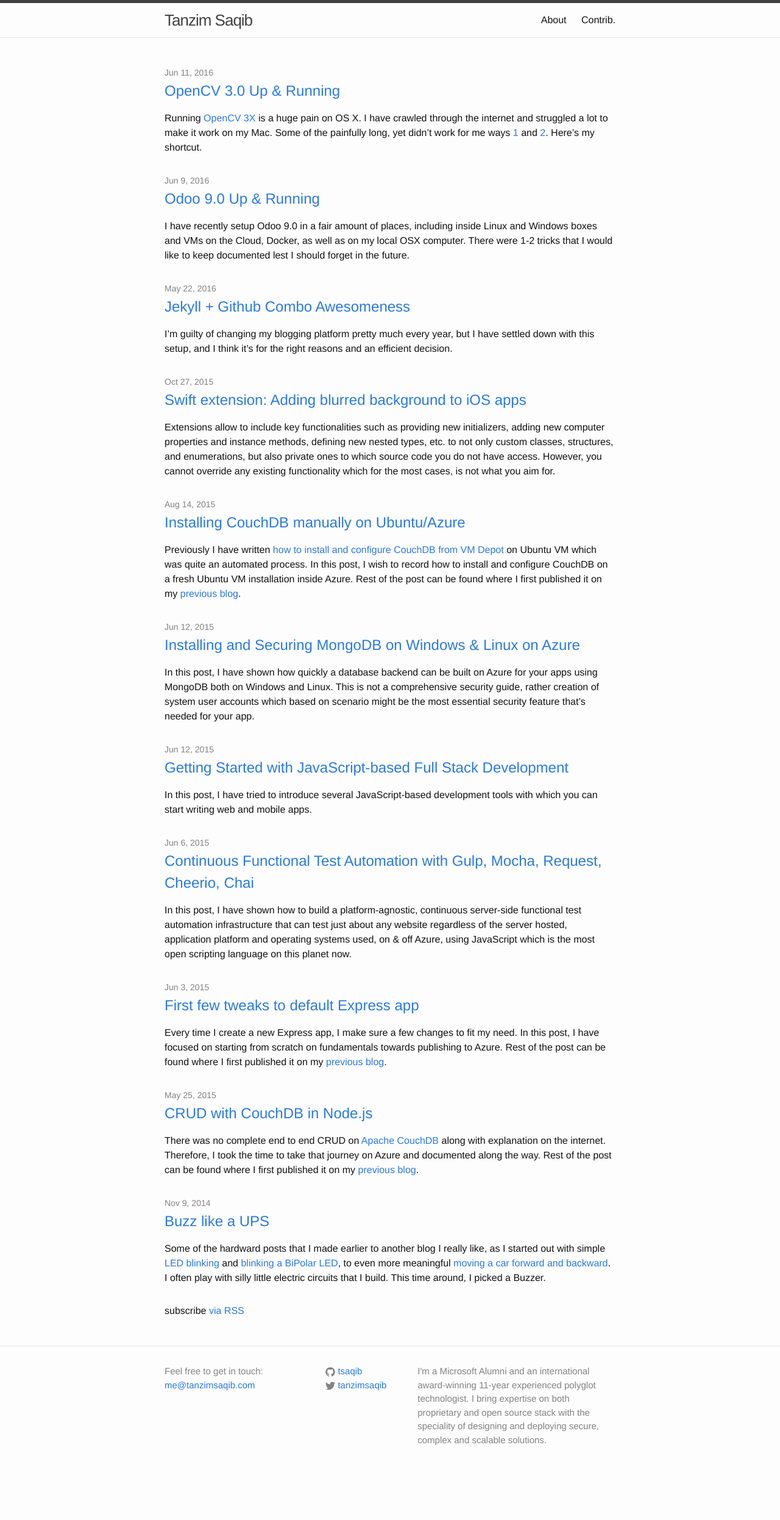
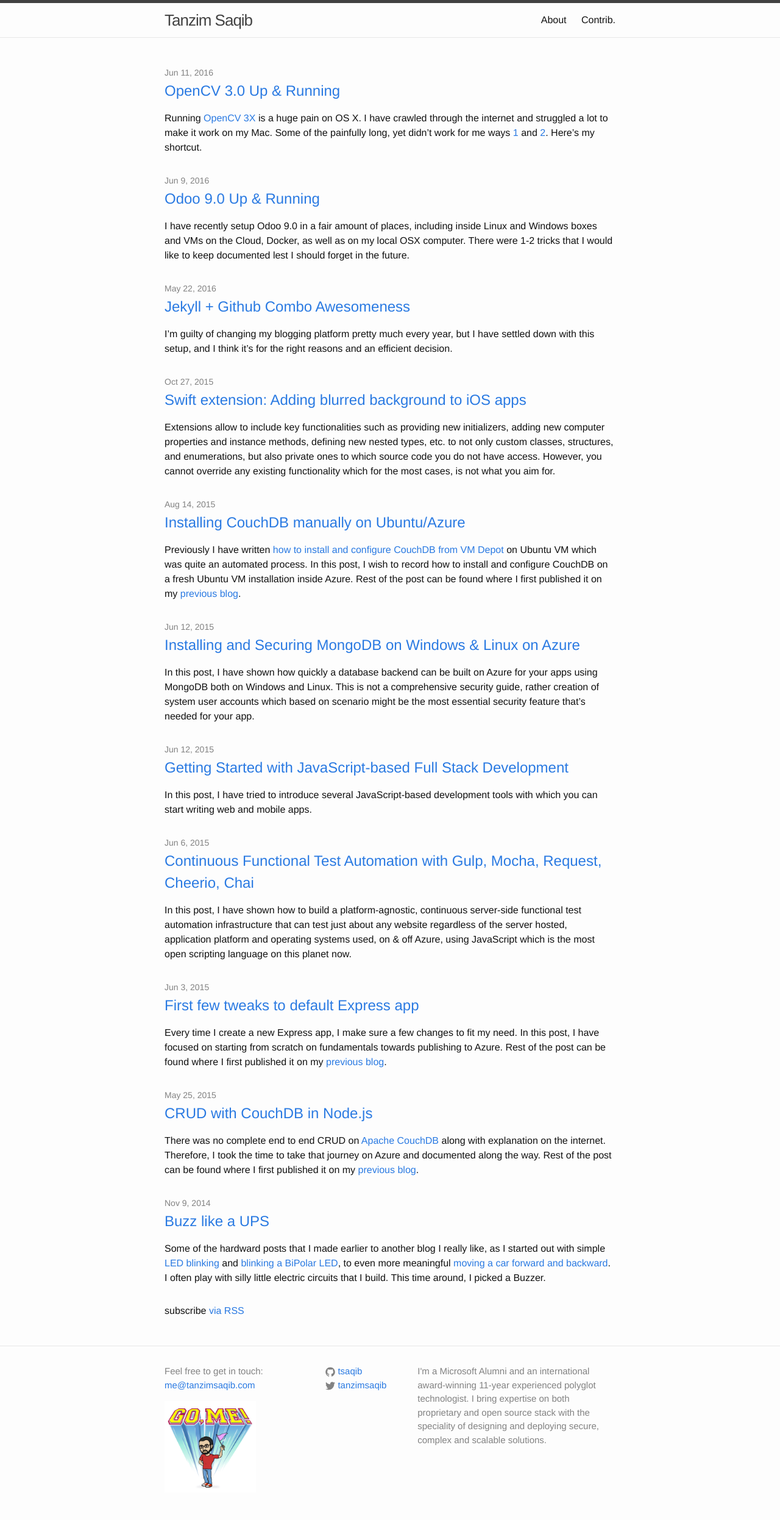
Before and after one commit to tsaqib/www, a Jekyll site: the page built from index.html, in a window 1280 px wide. Shown: the whole page at 61% size. Built offline with Jekyll 4.4.1, drawn with Linux system fonts in a browser that asks for light colours; before the commit the page ends 2433 px from its top, so only the background shows below that.

Commit message:
Added emoji

```diff
--- a/_includes/footer.html
+++ b/_includes/footer.html
@@ -11,6 +11,7 @@
           <li>Feel free to get in touch:</li>
           <li><a href="mailto:{{ site.email }}">{{ site.email }}</a></li>
         </ul>
+        <img src="/assets/bitmoji.png" width="150px" />
       </div>
 
       <div class="footer-col footer-col-2">
```
Also changed, not shown: assets/bitmoji.png (added).
